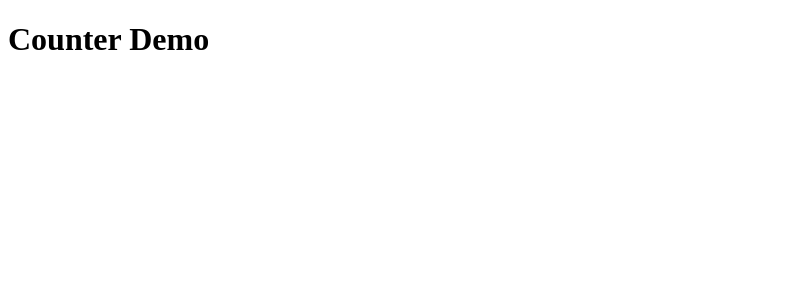
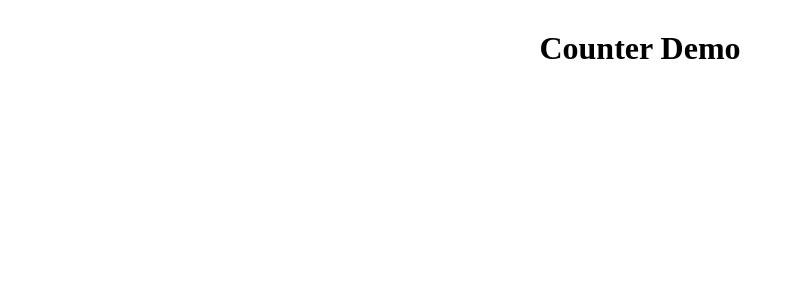
Before and after one commit to eobcre/custom-hooks-demo, a React app: page / in a window 1280 px wide. Shown: the top 300 px of the page, without its empty margins (0-794 px from the left). Built offline with nearby package versions, Linux system fonts and the light colour scheme; the HTML template or start-up script is replaced by a standard one.

Commit message:
title styled

```diff
--- a/src/index.css
+++ b/src/index.css
@@ -0,0 +1,13 @@
+* {
+  margin: 0;
+  padding: 0;
+  box-sizing: border-sizing;
+}
+
+.counter-container {
+  display: flex;
+  justify-content: center;
+  align-items: center;
+  flex-direction: column;
+  padding: 30px;
+}
```
